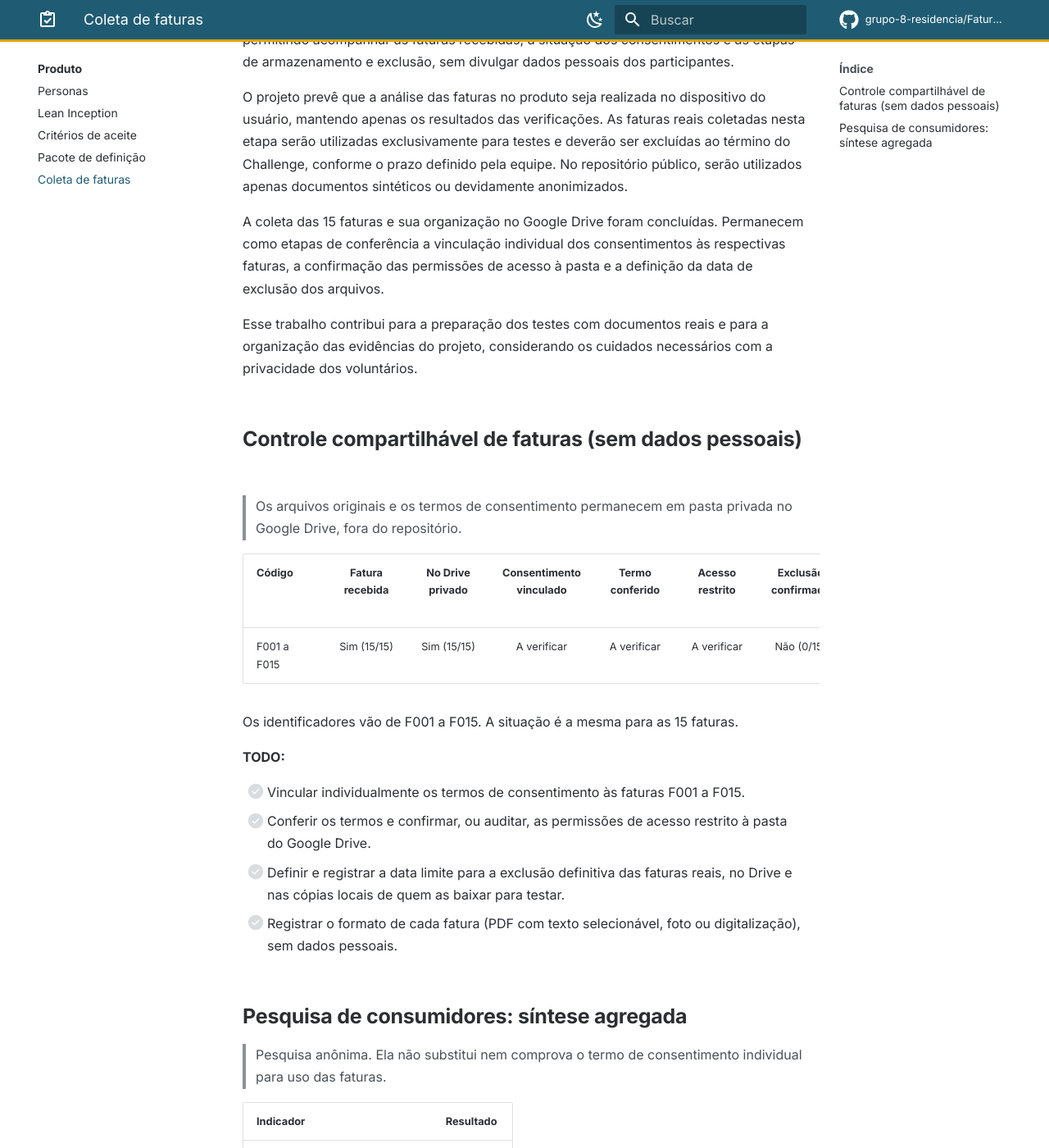
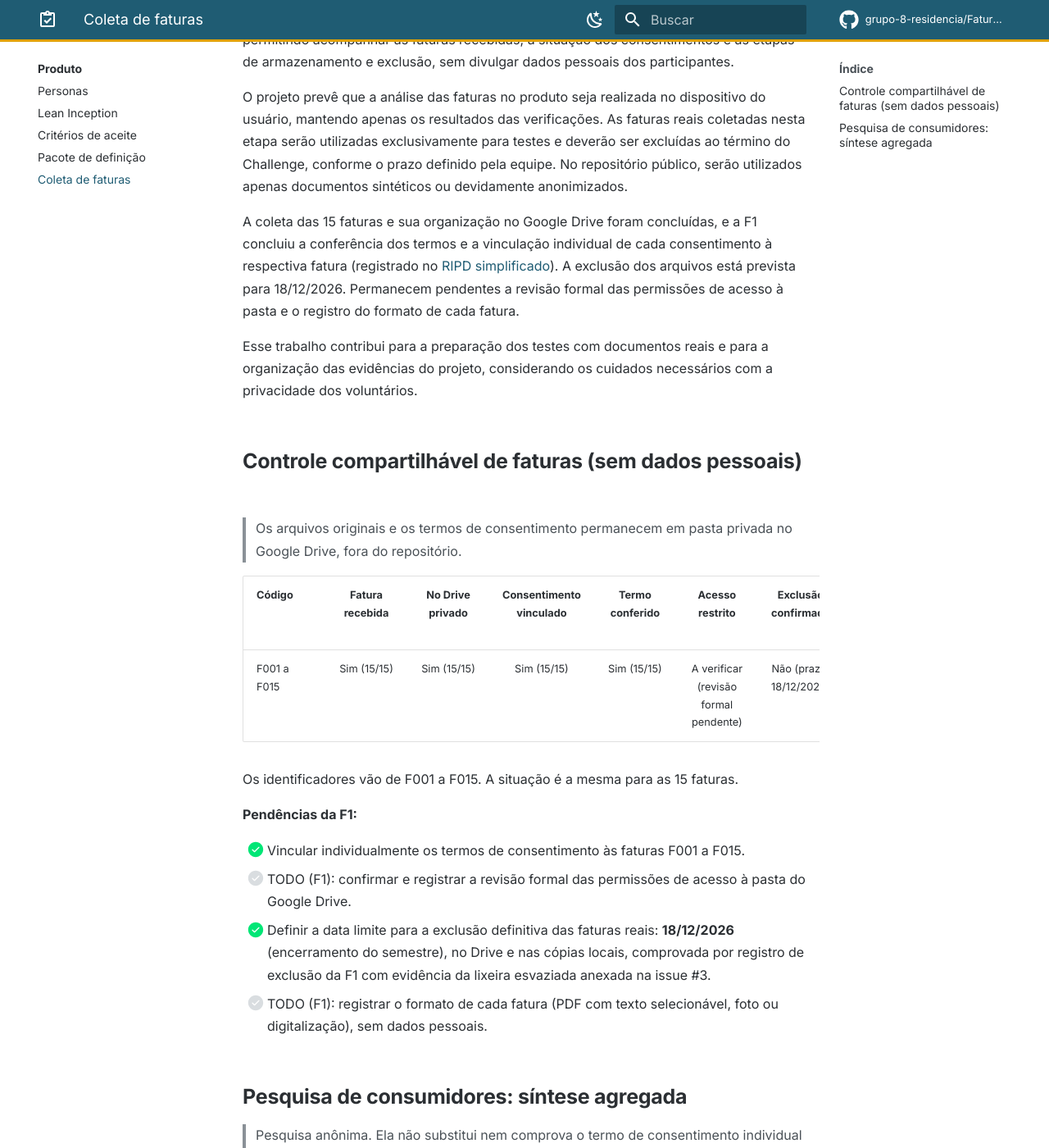
Before and after one commit to grupo-8-residencia/Fatura-Aberta, an MkDocs documentation site: the page built from docs/produto/coleta-faturas.md, in a window 1280 px wide and 1400 px high, scrolled down 639 px. Shown: the whole window at 82% size. Built offline with MkDocs 1.6.1 and Material for MkDocs 9.7.7, drawn with Linux system fonts in a browser that asks for light colours; plug-ins that fetch from the network failed and are left out; comment, search, counter and statistics services are not loaded.

Commit message:
docs(F1): gate da S1, consentimento das faturas, local seguro e prazos do parecer e da ADR-001
Decisões registradas com o Pedro em 18/11/2026:
- Gate da S1: Go condicional, com prazo até 27/11/2026 (fim da S5) para a ADR-001 e a
  conferência final do consentimento.
- Coleta das faturas: consentimentos vinculados (15/15, como no RIPD do #143); exclusão em
  18/12/2026 com evidência na #3. Permanecem TODO a revisão das permissões e o formato.
- Política de dados: o local seguro é a pasta privada do Google Drive do projeto.
- ADR-001 (#5) e parecer jurídico (#4): continuam pendentes, com responsável e prazo; a exceção
  do RF-15 para citação literal entre aspas fica registrada para validação do docente.

Co-Authored-By: Claude Opus 5.5 <noreply@anthropic.com>

```diff
--- a/docs/produto/coleta-faturas.md
+++ b/docs/produto/coleta-faturas.md
@@ -10,7 +10,7 @@ Também foi elaborada uma lista de controle com identificadores de F001 a F015,
 
 O projeto prevê que a análise das faturas no produto seja realizada no dispositivo do usuário, mantendo apenas os resultados das verificações. As faturas reais coletadas nesta etapa serão utilizadas exclusivamente para testes e deverão ser excluídas ao término do Challenge, conforme o prazo definido pela equipe. No repositório público, serão utilizados apenas documentos sintéticos ou devidamente anonimizados.
 
-A coleta das 15 faturas e sua organização no Google Drive foram concluídas. Permanecem como etapas de conferência a vinculação individual dos consentimentos às respectivas faturas, a confirmação das permissões de acesso à pasta e a definição da data de exclusão dos arquivos.
+A coleta das 15 faturas e sua organização no Google Drive foram concluídas, e a F1 concluiu a conferência dos termos e a vinculação individual de cada consentimento à respectiva fatura (registrado no [RIPD simplificado](../conformidade/ripd.md)). A exclusão dos arquivos está prevista para 18/12/2026. Permanecem pendentes a revisão formal das permissões de acesso à pasta e o registro do formato de cada fatura.
 
 Esse trabalho contribui para a preparação dos testes com documentos reais e para a organização das evidências do projeto, considerando os cuidados necessários com a privacidade dos voluntários.
 
@@ -20,16 +20,16 @@ Esse trabalho contribui para a preparação dos testes com documentos reais e pa
 
 | Código | Fatura recebida | No Drive privado | Consentimento vinculado | Termo conferido | Acesso restrito | Exclusão confirmada | Observações (sem dados pessoais) |
 | :--- | :---: | :---: | :---: | :---: | :---: | :---: | :--- |
-| F001 a F015 | Sim (15/15) | Sim (15/15) | A verificar | A verificar | A verificar | Não (0/15) | — |
+| F001 a F015 | Sim (15/15) | Sim (15/15) | Sim (15/15) | Sim (15/15) | A verificar (revisão formal pendente) | Não (prazo: 18/12/2026) | — |
 
 Os identificadores vão de F001 a F015. A situação é a mesma para as 15 faturas.
 
-**TODO:**
+**Pendências da F1:**
 
-- [ ] Vincular individualmente os termos de consentimento às faturas F001 a F015.
-- [ ] Conferir os termos e confirmar, ou auditar, as permissões de acesso restrito à pasta do Google Drive.
-- [ ] Definir e registrar a data limite para a exclusão definitiva das faturas reais, no Drive e nas cópias locais de quem as baixar para testar.
-- [ ] Registrar o formato de cada fatura (PDF com texto selecionável, foto ou digitalização), sem dados pessoais.
+- [x] Vincular individualmente os termos de consentimento às faturas F001 a F015.
+- [ ] TODO (F1): confirmar e registrar a revisão formal das permissões de acesso à pasta do Google Drive.
+- [x] Definir a data limite para a exclusão definitiva das faturas reais: **18/12/2026** (encerramento do semestre), no Drive e nas cópias locais, comprovada por registro de exclusão da F1 com evidência da lixeira esvaziada anexada na issue #3.
+- [ ] TODO (F1): registrar o formato de cada fatura (PDF com texto selecionável, foto ou digitalização), sem dados pessoais.
 
 ## Pesquisa de consumidores: síntese agregada
 
```
Also changed, not shown: docs/arquitetura/decisoes/adr-001-escopo-mvp-concorrentes.md (+1 -1 lines), docs/conformidade/politica-de-dados.md (+4 -1 lines), docs/conformidade/roteiro-parecer-juridico.md (+9 -1 lines), docs/sprints/s1.md (+5 -4 lines).
